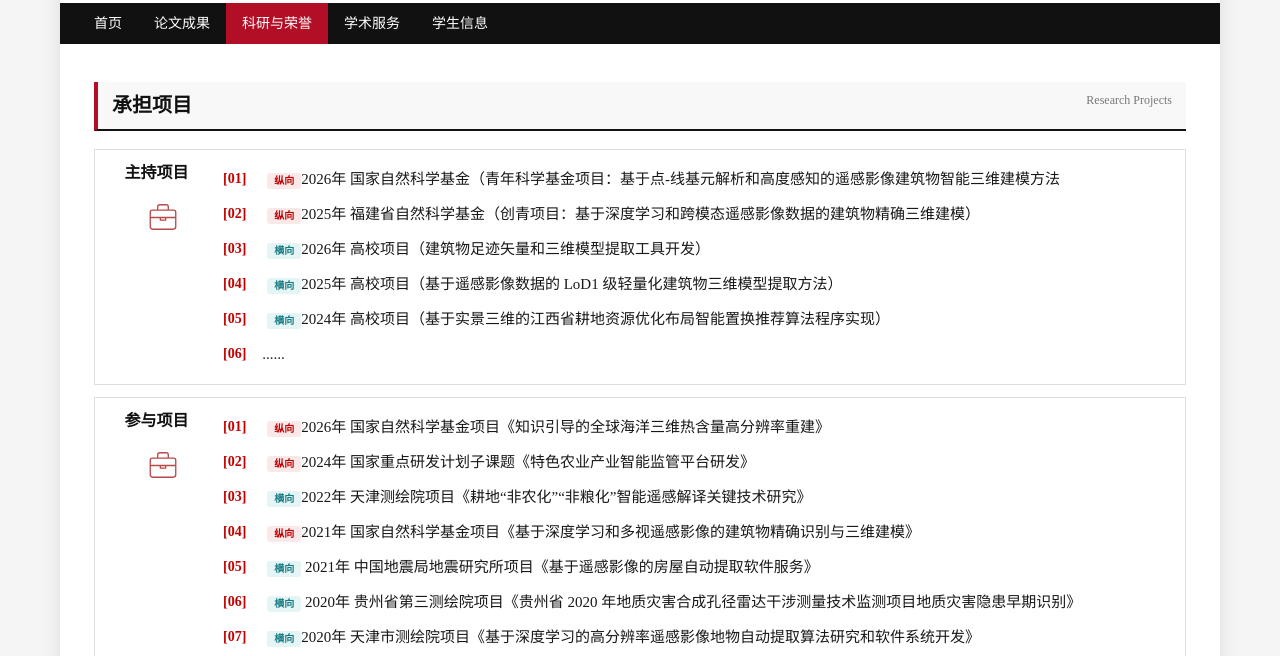
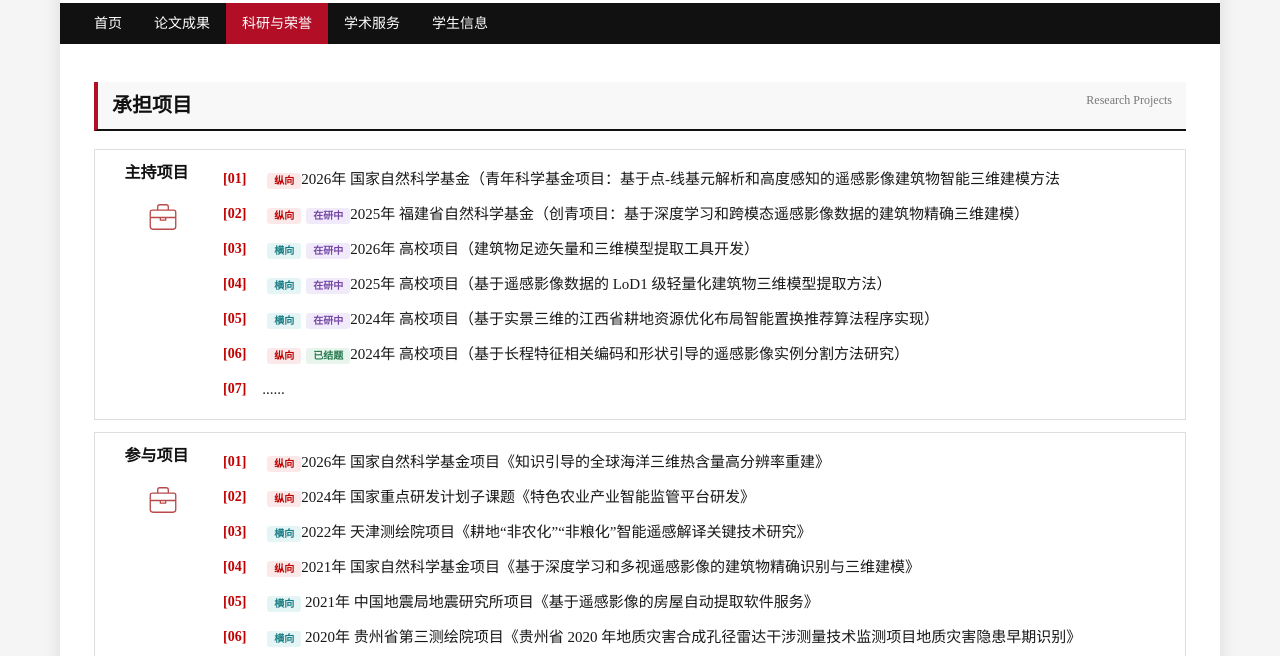
Before and after one commit to yudawen/homepage, a plain HTML site: page research.html in a window 1280 px wide. Shown: the part 122-778 px from the top of the page. Drawn offline with Linux system fonts and the light colour scheme; some packages are replaced by stand-ins of ours; a script that the page names is missing.

Commit message:
Update research.html

```diff
--- a/research.html
+++ b/research.html
@@ -85,24 +85,26 @@
                             </li>
 
                             <li>
-                              <span class="no-break">   <span class="text-tag red">纵向</span>2025年 福建省自然科学基金（创青项目：基于深度学习和跨模态遥感影像数据的建筑物精确三维建模）</span>
+                              <span class="no-break">   <span class="text-tag red">纵向</span><span class="text-tag purple">在研中</span>2025年 福建省自然科学基金（创青项目：基于深度学习和跨模态遥感影像数据的建筑物精确三维建模）</span>
 
                             </li>
             <li>
-                                <span class="no-break"> <span class="text-tag cyan">横向</span>2026年 高校项目（建筑物足迹矢量和三维模型提取工具开发）</span>
+                                <span class="no-break"> <span class="text-tag cyan">横向</span><span class="text-tag purple">在研中</span>2026年 高校项目（建筑物足迹矢量和三维模型提取工具开发）</span>
 
                             </li>
                             <li>
-                             <span class="no-break">  <span class="text-tag cyan">横向</span>2025年 高校项目（基于遥感影像数据的 LoD1 级轻量化建筑物三维模型提取方法）</span>
+                             <span class="no-break">  <span class="text-tag cyan">横向</span><span class="text-tag purple">在研中</span>2025年 高校项目（基于遥感影像数据的 LoD1 级轻量化建筑物三维模型提取方法）</span>
 
                             </li>
 
                             <li>
-                             <span class="no-break">    <span class="text-tag cyan">横向</span>2024年 高校项目（基于实景三维的江西省耕地资源优化布局智能置换推荐算法程序实现）</span>
+                             <span class="no-break">    <span class="text-tag cyan">横向</span><span class="text-tag purple">在研中</span>2024年 高校项目（基于实景三维的江西省耕地资源优化布局智能置换推荐算法程序实现）</span>
 
                             </li>
+                            <li>
+                             <span class="no-break">    <span class="text-tag red">纵向</span><span class="text-tag green">已结题</span>2024年 高校项目（基于长程特征相关编码和形状引导的遥感影像实例分割方法研究）</span>
 
-
+                            </li>
 
                             <li>......</li>
                         </ol>
```
